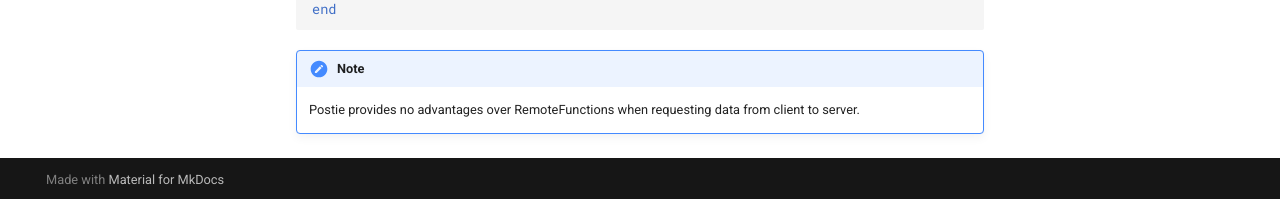
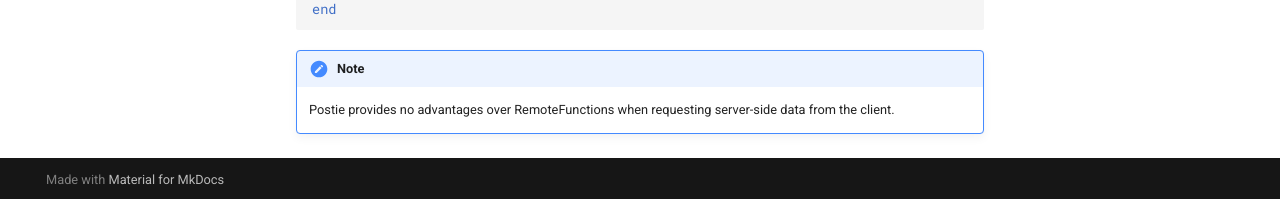
Before and after one commit to sheepish12/Postie, an MkDocs documentation site: the page built from docs/index.md, in a window 1280 px wide and 900 px high, scrolled down 624 px. Shown: the part 698-897 px from the top of the window. Built offline with MkDocs 1.6.1 and Material for MkDocs 9.7.7, drawn with Linux system fonts in a browser that asks for light colours; comment, search, counter and statistics services are not loaded.

Commit message:
Update index.md

````diff
--- a/docs/index.md
+++ b/docs/index.md
@@ -54,4 +54,4 @@ end
 ```
 
 !!! note
-	Postie provides no advantages over RemoteFunctions when requesting data from client to server.
+	Postie provides no advantages over RemoteFunctions when requesting server-side data from the client.
````
